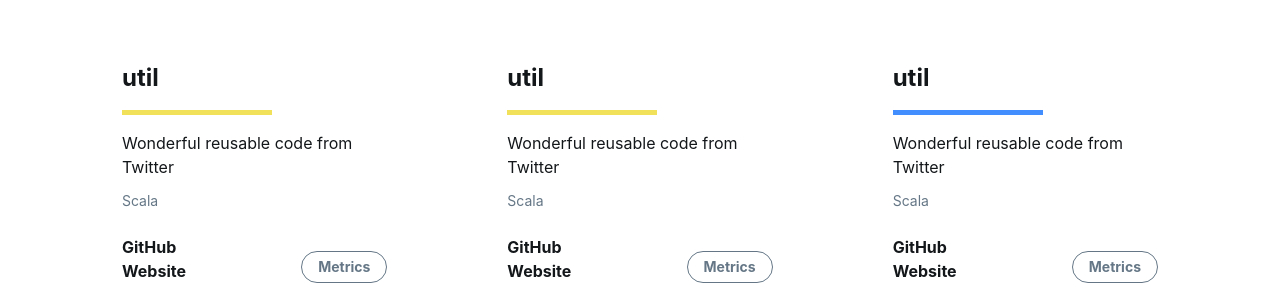
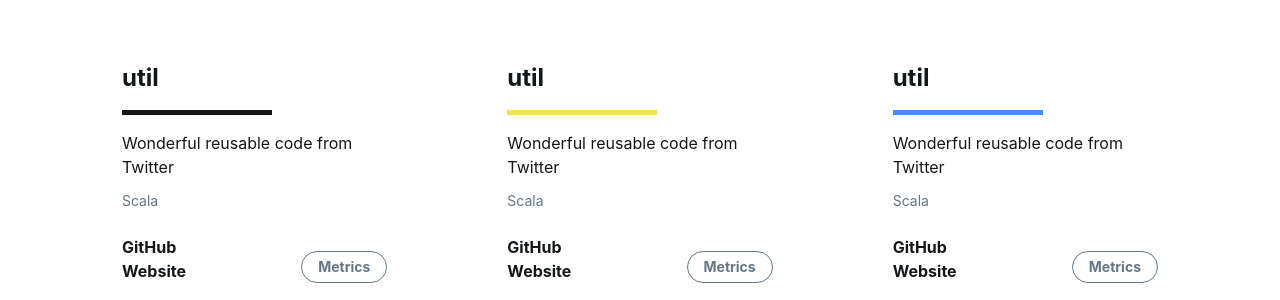
Before and after one commit to scc416/VisUAL2-doc, a Jekyll site: the page built from documentation.html, in a window 1280 px wide. Shown: the part 583-883 px from the top of the page. Built offline with Jekyll 4.4.1, drawn with Linux system fonts in a browser that asks for light colours.

Commit message:
Update documentation.html

```diff
--- a/documentation.html
+++ b/documentation.html
@@ -59,7 +59,7 @@ custom_css: projects.css
 
     <div class="Grid-cell u-size1of3 project-card">
         <h1 class="project-name small-margin">util</h1>
-        <div class="border small-margin" style="border-bottom-color: rgb(241, 224, 90);"></div>
+        <div class="border small-margin"></div>
         <div class="project-description xsmall-margin">
             <div>Wonderful reusable code from Twitter</div>
         </div>
```
